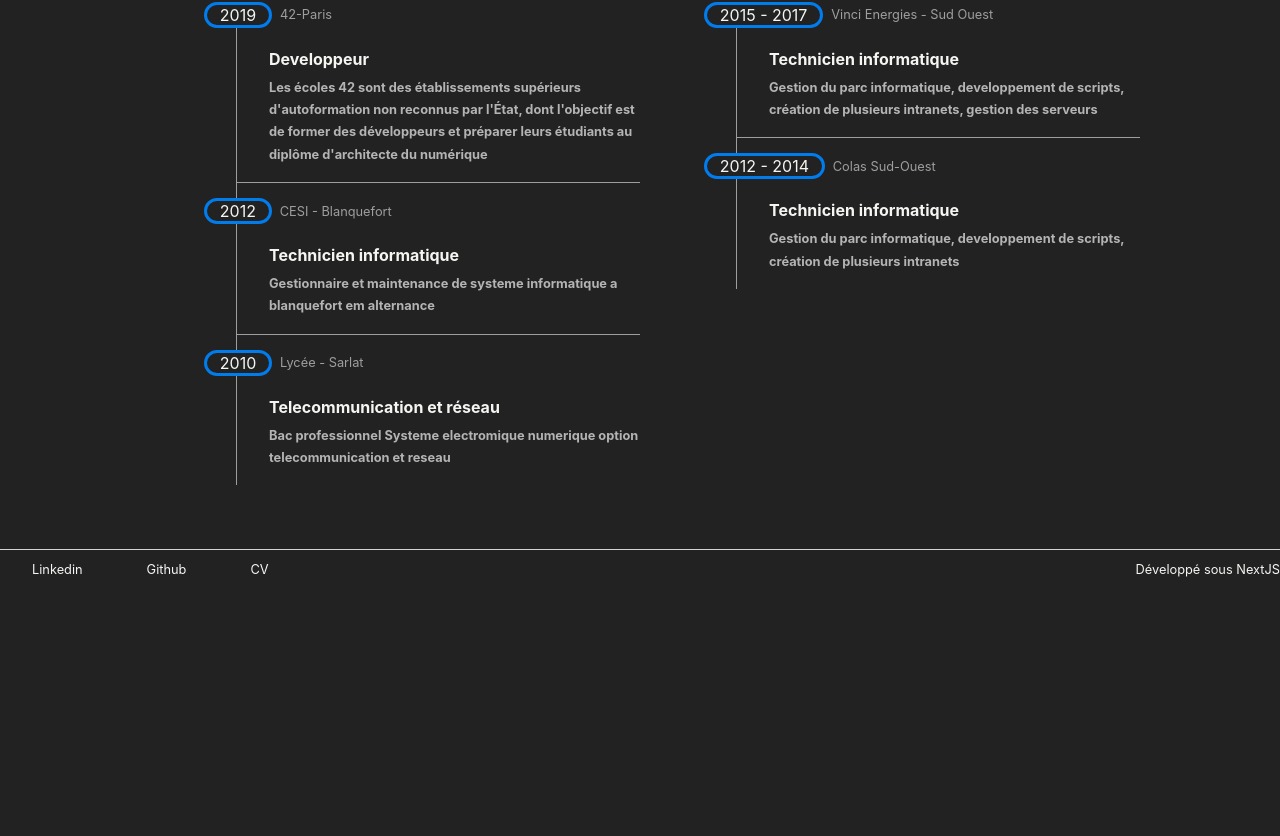
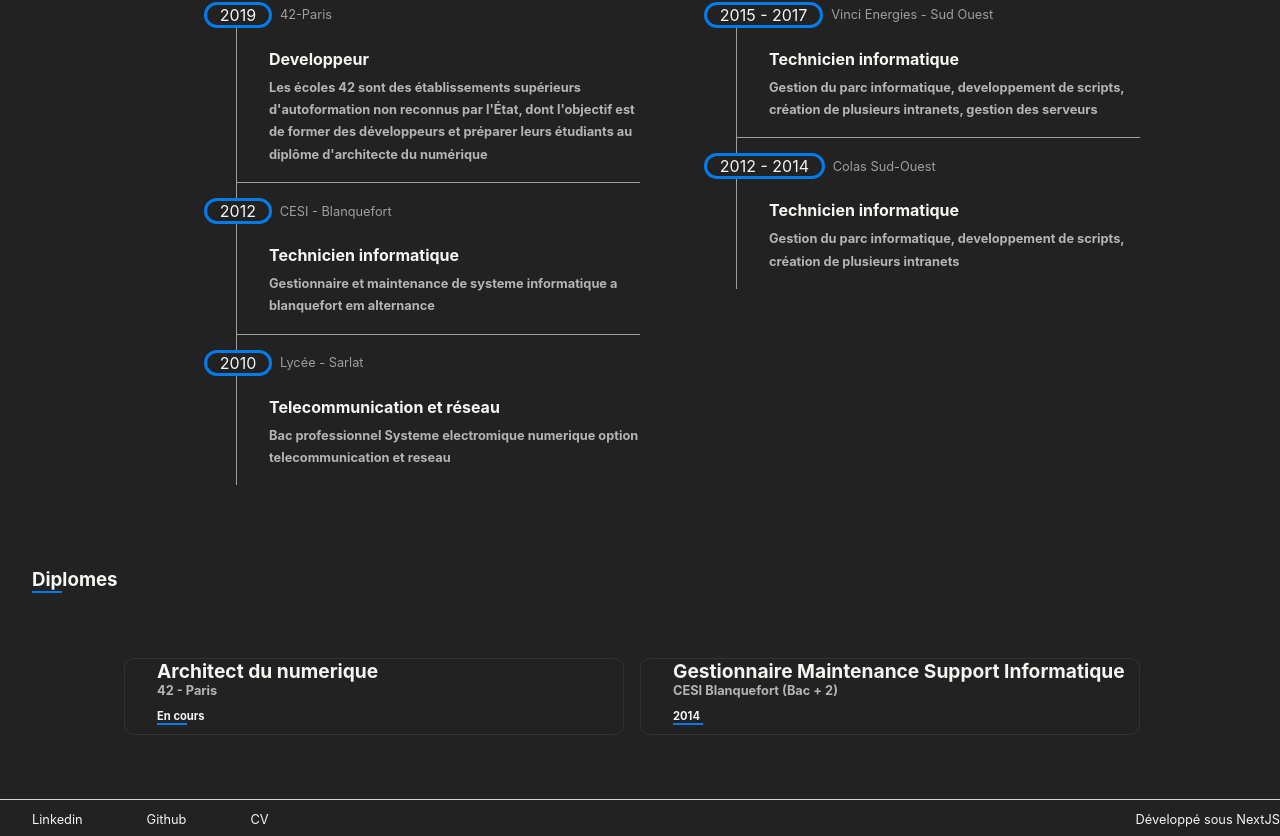
Before and after one commit to CberT-code/Portfolio, a Next.js app: page /experiences in a window 1280 px wide. Shown: the part 392-1228 px from the top of the page. Before the commit the page ends 978 px from the top, so only its background shows below. Built offline with nearby package versions, Linux system fonts and the light colour scheme.

Commit message:
add diplomes and cv

```diff
--- /dev/null
+++ b/components/experiences/certificats.js
@@ -0,0 +1,22 @@
+import style from './certificats.module.css'
+
+const Certificat = ({data}) => {
+	return (
+		<div className={style.certificat}>
+			<h1>{data.title}</h1>
+			<h2>{data.school}</h2>
+			<h3>{data.year}</h3>
+		</div>
+	)
+}
+
+export default function Certificats ({datas}){
+	return (
+		<div className={style.certificats}>
+			{console.log(datas)}
+			{datas.map((data, key) => {
+				return <Certificat key={key} data={data} />
+			})}
+		</div>
+	)
+}
--- /dev/null
+++ b/components/experiences/certificats.module.css
@@ -0,0 +1,26 @@
+.certificats{
+	display:flex;
+	flex-flow: row wrap;
+	justify-content: center;
+}
+.certificat{
+	margin-right: 1rem;
+	margin-top: 1rem;
+	width: 500px;
+	border-style: solid;
+	border-width: 1px;
+	border-color: #333;
+	border-radius: 10px;
+	padding-left: 2rem;
+}
+.certificat h3{
+	padding: 0;
+	font-size: 0.7rem;
+}
+.certificat h1{
+	font-size: 1.2rem;
+	margin: 0;
+}
+.certificat h2{
+	font-size: 0.8rem;
+}
--- a/components/home/presentation.js
+++ b/components/home/presentation.js
@@ -19,7 +19,7 @@ export default function Presentation({ datas }) {
 				<h1>{datas.surname} {datas.name}</h1>
 				<p>{datas.presentation}</p>
 				<div className='buttons'>
-					<Link href='/' ><a className='borderBlue'>Download CV</a></Link>
+					<Link href='/files/cv.pdf' ><a className='borderBlue'>Download CV</a></Link>
 					<Link href='/' ><a className='borderWhite'>Contact</a></Link>
 				</div>
 			</div>
--- a/datas/infos.json
+++ b/datas/infos.json
@@ -95,7 +95,7 @@
 		{
 			"year": "2014",
 			"title": "Gestionnaire Maintenance Support Informatique",
-			"school": "CESI Blanquefort"
+			"school": "CESI Blanquefort (Bac + 2)"
 		}
 	],
 	"projects": [
--- a/pages/experiences.js
+++ b/pages/experiences.js
@@ -2,6 +2,7 @@ import content from '../datas/infos.json';
 import Head from 'next/head'
 import Layout from '../components/layout/layout'
 import Resume from '../components/experiences/resume';
+import Certificats from '../components/experiences/certificats';
 
 export async function getStaticProps() {
 	const datas = content
@@ -25,6 +26,8 @@ export default function Experiences({datas}) {
 				<Resume title="Education" datas={datas.education} />
 				<Resume title="Expériences" datas={datas.experience} />
 			</div>
+			<h3>Diplomes</h3>
+			<Certificats datas={datas.diploma} />
 		</Layout>
 	)
 }
```
Also changed, not shown: 1 other file (tests, documents, lock files or other folders).
